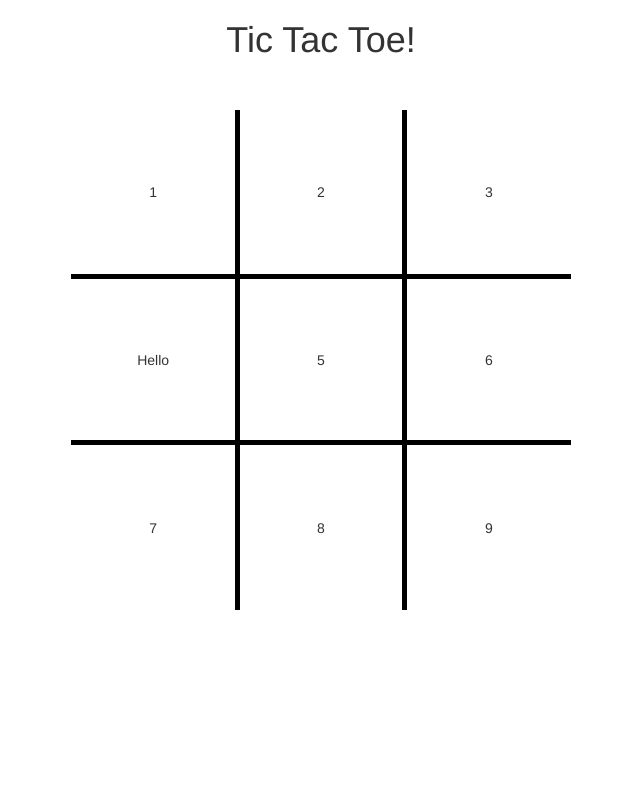
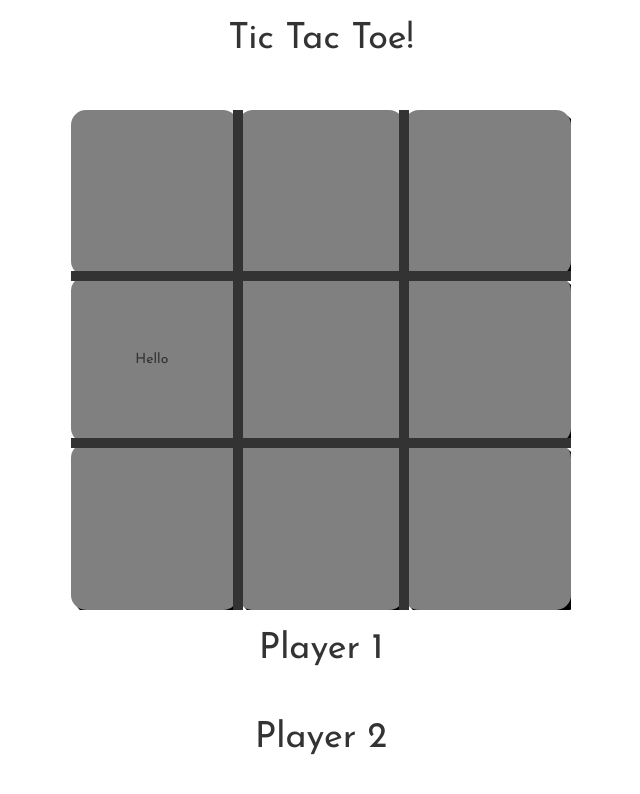
Before and after one commit to wakarana1/tic-tac-toe, a plain HTML site: page index.html in a window 1280 px wide. Shown: the whole page, without its empty margins (319-959 px from the left). Drawn offline with nearby package versions, Linux system fonts and the light colour scheme.

Commit message:
finishing up board style

```diff
--- a/css/style.css
+++ b/css/style.css
@@ -1,3 +1,10 @@
+/*Josefin Sans font*/
+@import url(http://fonts.googleapis.com/css?family=Josefin+Sans);
+
+* {
+	font-family: "Josefin Sans", sans-serif;
+}
+
 .board {
 	width: 500px;
 	height: 500px;
@@ -9,19 +16,31 @@
 h1 {
 	text-align: center;
 	margin-bottom: 50px;
+	font-family: "Josefin Sans", sans-serif;
 }
 
 .box{
-    width:33%;
-    height:33%;
+    width:30%;
+    height:30%;
+    background-color: gray;
+    border-radius: 15px;
+    box-shadow: 4px 4px black;
+    position: relative;
+    transition: all 0.1s ease;
 }
 
 .m{
-    border-left:5px solid #000;
-    border-right:5px solid #000;
+    border-left:10px solid;
+    border-right:10px solid;
 }
 
 .c{
-    border-top:5px solid #000;
-    border-bottom:5px solid #000;
+    border-top:10px solid;
+    border-bottom:10px solid;
 }
+.box:active {
+    top: 4px;
+    left: 4px;
+    box-shadow: 0px 0px black;
+
+}
--- a/index.html
+++ b/index.html
@@ -13,39 +13,45 @@
 <!-- tic-tac-toe board -->
 	<table class="board">
 		<tr id="row1">
-			<td class="box" ng-click="playermove(1)">
-				1
+			<td class="box" ng-click="playermove(1)" ng-class="">
+
 			</td>
-			<td class="box m" ng-click="playermove(2)">
-				2
+			<td class="box m" ng-click="playermove(2)" ng-class="<!-- createFunction -->" >
+
 			</td>
-			<td class="box" ng-click="playerMove(3)">
-				3
+			<td class="box" ng-click="playerMove(3)" ng-class="<!-- createFunction -->" >
+
 			</td>
 		</tr>
 		<tr id="row2">
-			<td class="box c" ng-click="playerMove(4)">
+			<td class="box c" ng-click="playerMove(4)" ng-class="<!-- createFunction -->" >
 				{{ getSymbol(4) }}
 			</td>
-			<td class="box m c" ng-click="playerMove(5)">
-				5
+			<td class="box m c" ng-click="playerMove(5)" ng-class="<!-- createFunction -->" >
+
 			</td>
-			<td class="box c" ng-click="playerMove(6)">
-				6
+			<td class="box c" ng-click="playerMove(6)" ng-class="<!-- createFunction -->" >
+
 			</td>
 		</tr>
 		<tr id="row3">
-			<td class="box" ng-click="playerMove(7)">
-				7
+			<td class="box" ng-click="playerMove(7)" ng-class="<!-- createFunction -->" >
+
 			</td>
-			<td class="box m" ng-click="playerMove(8)">
-				8
+			<td class="box m" ng-click="playerMove(8)" ng-class="<!-- createFunction -->" >
+
 			</td>
-			<td class="box" ng-click="playerMove(9)">
-				9
+			<td class="box" ng-click="playerMove(9)" ng-class="<!-- createFunction -->" >
+
 			</td>
 		</tr>
 	</table>
+	<div class="player1">
+		<h1>Player 1</h1>
+	</div>
+	<div class="player2">
+		<h1>Player 2</h1>
+	</div>
 
 </body>
 	<script src="https://ajax.googleapis.com/ajax/libs/angularjs/1.3.15/angular.min.js"></script>
```
